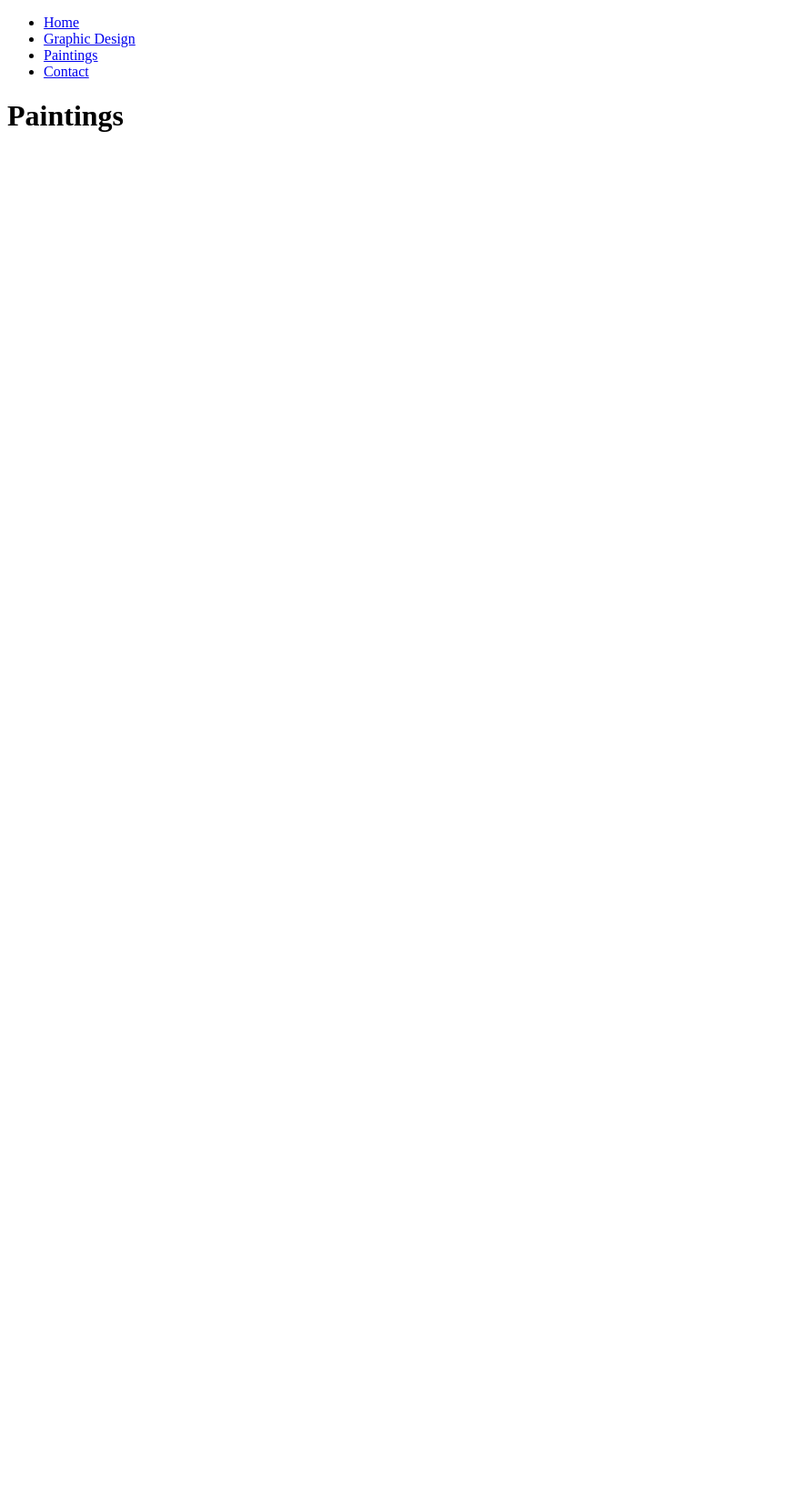
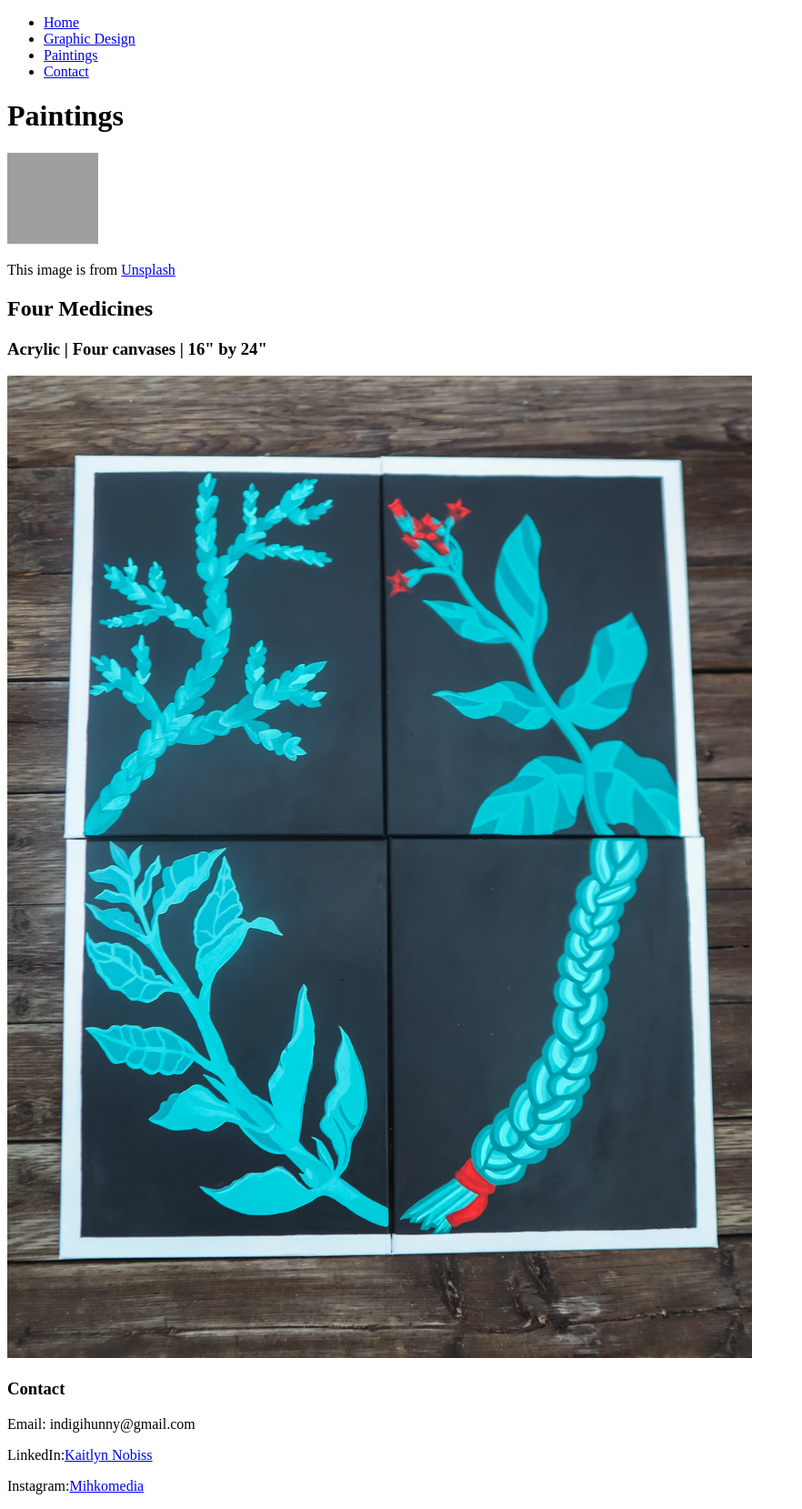
Before and after one commit to indigihunny/mihkomedia, a plain HTML site: page pages/paintings.html in a window 1280 px wide. Shown: the whole page at 91% size, without its empty margins (0-882 px from the left). Before the commit the page ends 800 px from the top, so only its background shows below. Drawn offline with Linux system fonts and the light colour scheme; grey boxes are pictures that could not be loaded.

Commit message:
Added Four medicines image and completed absolute path for assignment 5

```diff
--- a/pages/paintings.html
+++ b/pages/paintings.html
@@ -10,14 +10,51 @@
         <!--This navigator leads to four pages: Home , Graphic Design, Paintings and then Contact.-->
         <nav>
             <ul>
-                <li><a href="./index.html">Home</a></li>
-                <li><a href="./pages/graphicdesign.html">Graphic Design</a></li>
-                <li><a href="./pages/paintings.html">Paintings</a></li>
-                <li><a href="./pages/contact.html">Contact</a></li>
+                <li><a href="../index.html">Home</a></li>
+                <li><a href="graphicdesign.html">Graphic Design</a></li>
+                <li><a href="paintings.html">Paintings</a></li>
+                <li><a href="contact.html">Contact</a></li>
             </ul>
         </nav>
 
     </header>
     <main>
         <h1>Paintings</h1>
+        <div id="red square">
+        <img
+        src="https://images.unsplash.com/vector-1748006695803-5d40a8d39243?q=80&w=1459&auto=format&fit=crop&ixlib=rb-4.1.0&ixid=M3wxMjA3fDB8MHxwaG90by1wYWdlfHx8fGVufDB8fHx8fA%3D%3D"
+        alt="a red square split in half by a round line, the left side is a darker shade of red and the right side is a brighter shade of red"
+        width="100"
+        height="100"
+        />
+
+        <p>This image is from <a href="https://unsplash.com/illustrations/red-shapes-overlap-on-a-background-of-red-usszqSIBcTc" target="_blank">Unsplash</a> </p>
+        </div>
+        <h2>Four Medicines</h2>
+        <h3>Acrylic | Four canvases | 16" by 24"</h3>
+        <div id="four medicines">
+        <img
+        src="Four_Medicines.jpg"
+        alt="four individual canvas painted in shades of teal each canvas depicts four medicines in this order left-top to righ-top which are cedar and tobacco while the bottom left is sage and the bottom right is a braided sweet grass"
+        width="auto"
+        height="auto"
+        />
+        </div>
     </main>
+
+
+
+
+
+
+
+
+
+
+    <footer>
+        <h3>Contact</h3>
+        <p>Email: indigihunny@gmail.com</p>
+        <p>LinkedIn:<a href="https://www.linkedin.com/in/kaitlyn-nobiss/?originalSubdomain">Kaitlyn Nobiss</a></p>
+        <p>Instagram:<a href="https://www.instagram.com/mihkomedia?igsh=MWk0dmprdTRyZjVubQ==">Mihkomedia</a></p>
+    </footer>
+    </body>
```
Also changed, not shown: index.html (+4 -4 lines), pages/contact.html (+16 -6 lines), pages/graphicdesign.html (+14 -6 lines), images/phill-brown-usszqSIBcTc-unsplash.jpg (added), pages/Four_Medicines.jpg (renamed from images/Block_Party_NIMF_2025-29.jpg), 3 other files.
